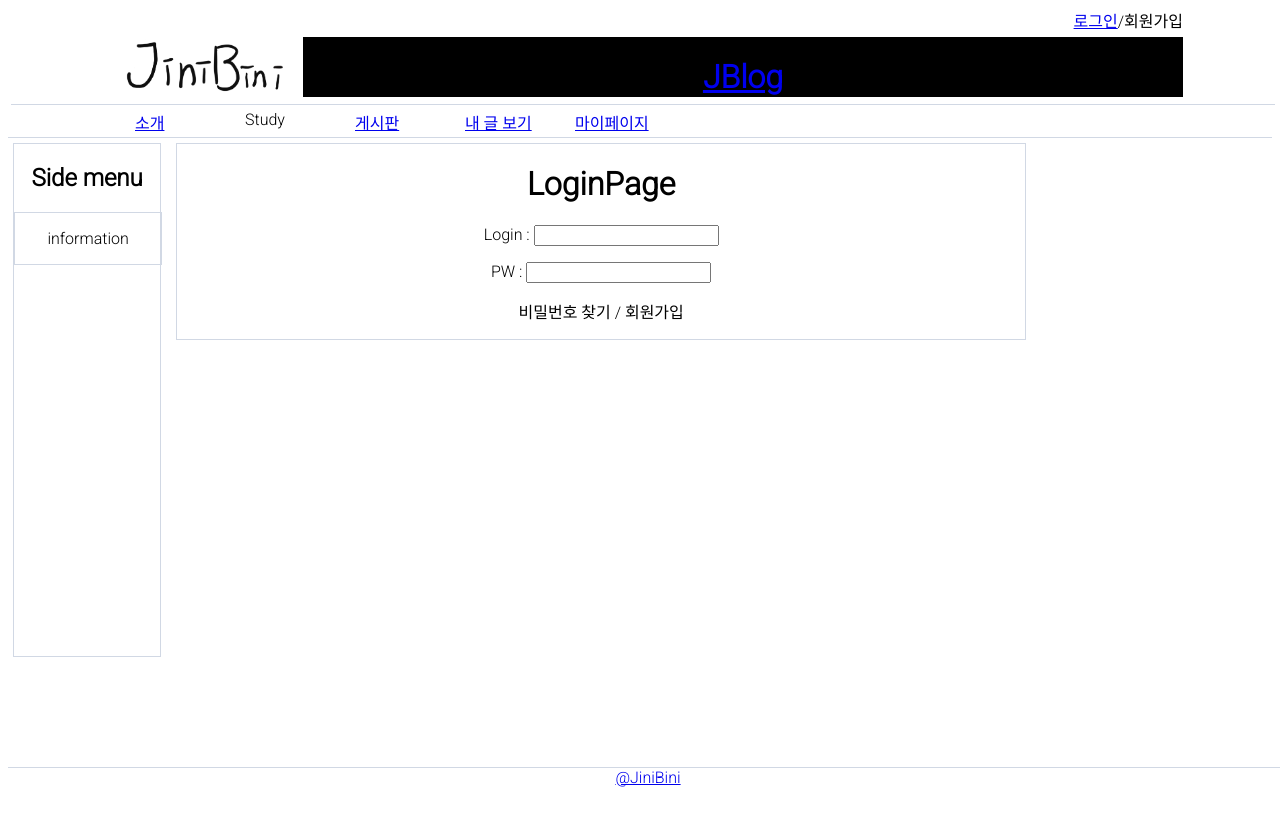
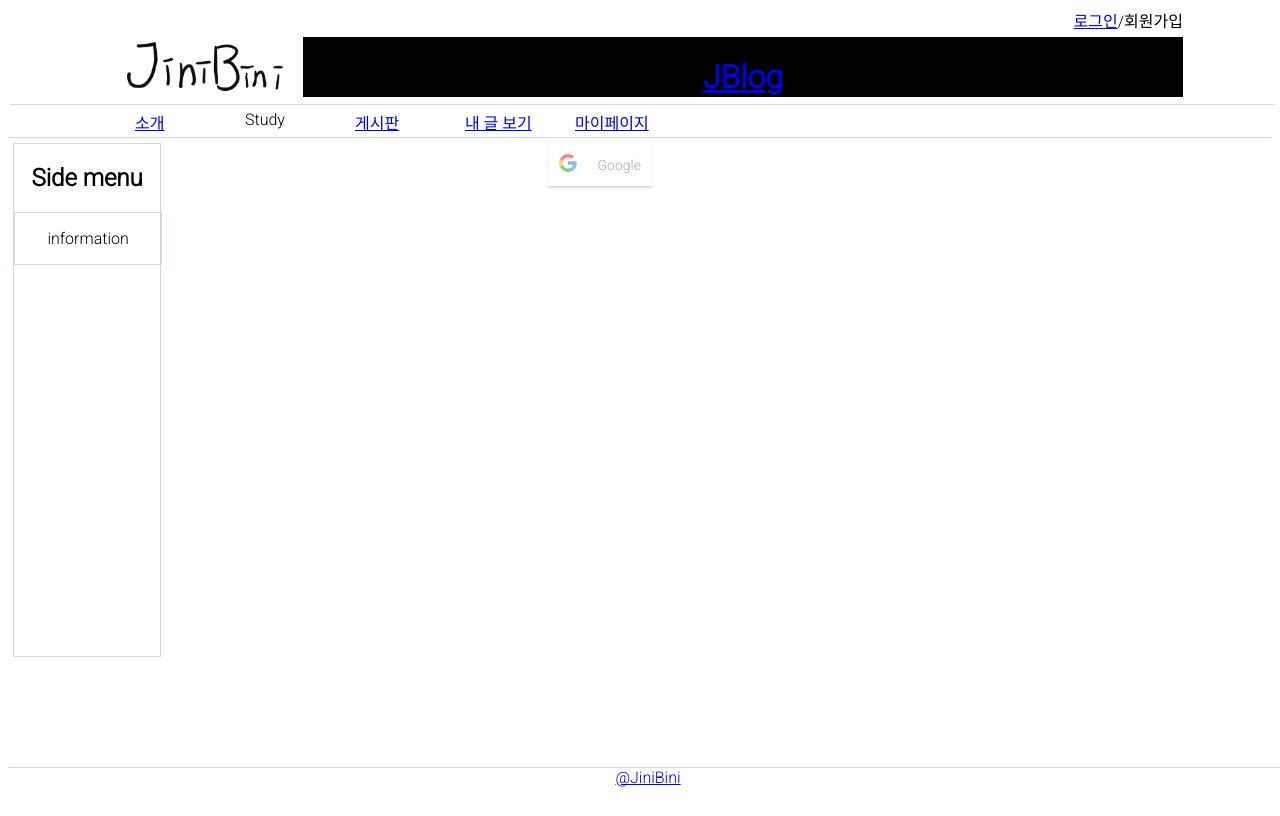
Before and after one commit to JiniBini/JBlog, a React (Create React App) app in the folder react_jblog/: page /login in a window 1280 px wide. Built offline with nearby package versions, Linux system fonts and the light colour scheme.

Commit message:
Fix login page for google login

```diff
--- a/react_jblog/package.json
+++ b/react_jblog/package.json
@@ -10,6 +10,7 @@
     "node_module": "0.0.0",
     "react": "^16.13.1",
     "react-dom": "^16.13.1",
+    "react-google-login": "^5.2.2",
     "react-router-dom": "^5.2.0",
     "react-scripts": "3.4.3",
     "styled-components": "^5.2.1"
--- a/react_jblog/src/Components/Login.js
+++ b/react_jblog/src/Components/Login.js
@@ -1,18 +1,37 @@
 import React, { Component } from 'react';
 import styled from 'styled-components';
+import { GoogleLogin } from 'react-google-login';
 
 class Login extends Component {
+
+  constructor(props) {
+    super(props);
+    this.state = {
+      id: '',
+      name: '',
+      provider: '',
+    }
+  }
+  // for google login
+  responseGoogle = (res) => {
+    console.log(res)
+  }
+
+  // Login Fail
+  responseFail = (err) => {
+    console.error(err);
+  }
 
   render() {
 
     return (
       <Layout>
-        <Section>
-          <h1>LoginPage</h1>
-          <p>Login : <input></input></p>
-          <p>PW : <input type="password"></input></p>
-          <p>비밀번호 찾기 / 회원가입</p>
-        </Section>
+        <GoogleLogin
+          clientId={process.env.REACT_APP_Google}
+          buttonText="Google"
+          onSuccess={this.responseGoogle}
+          onFailure={this.responseFail}
+        />
       </Layout>
     );
   }
@@ -24,9 +43,5 @@ const Layout = styled.div`
   height: 75%;
   text-align: center;
 `
-const Section = styled.div`
-  width: 100%;
-  border: 1px solid #d1d8e4;
-`
 
 export default Login;
```
Also changed, not shown: 2 other files (tests, documents, lock files or other folders).
